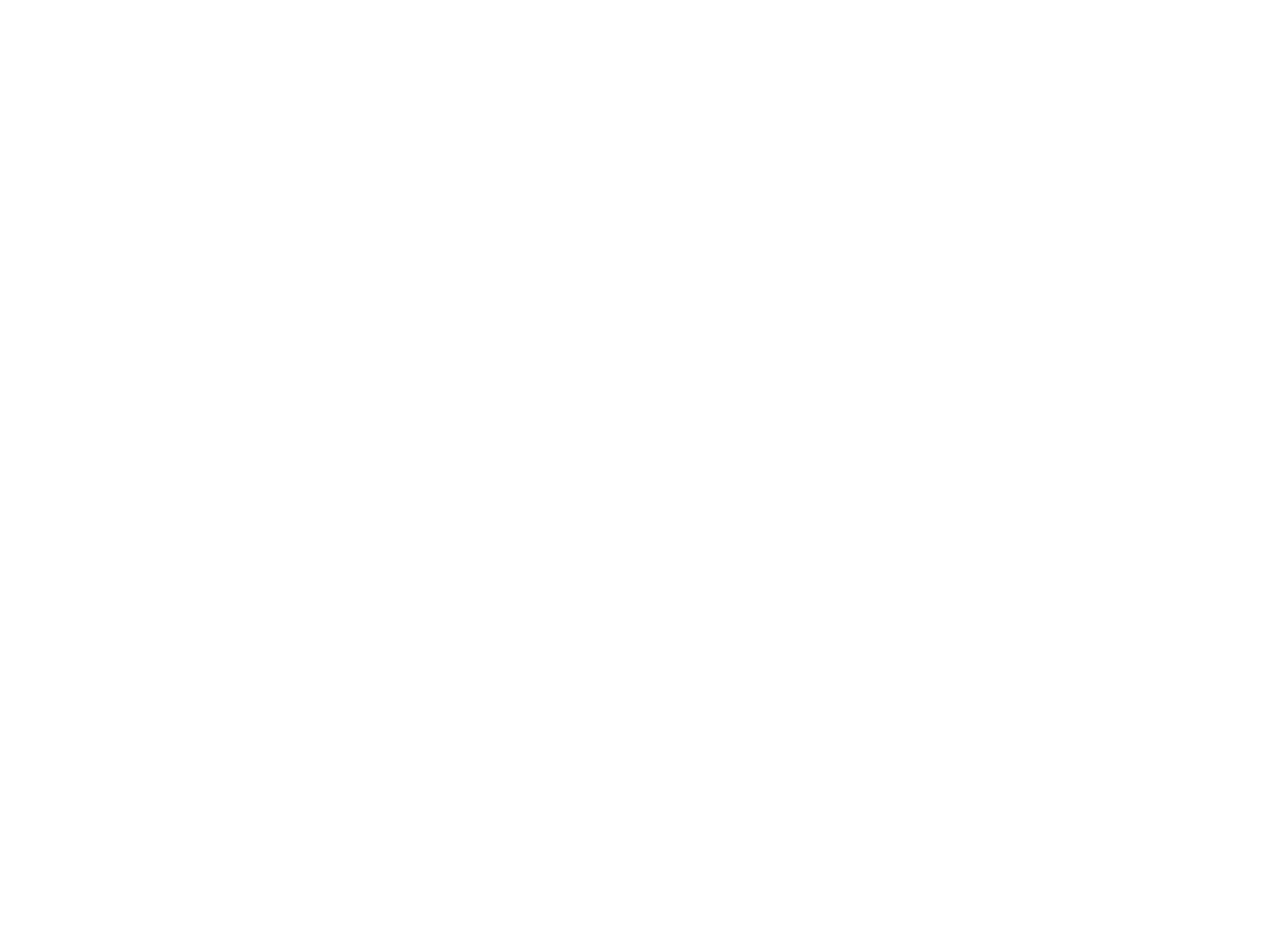
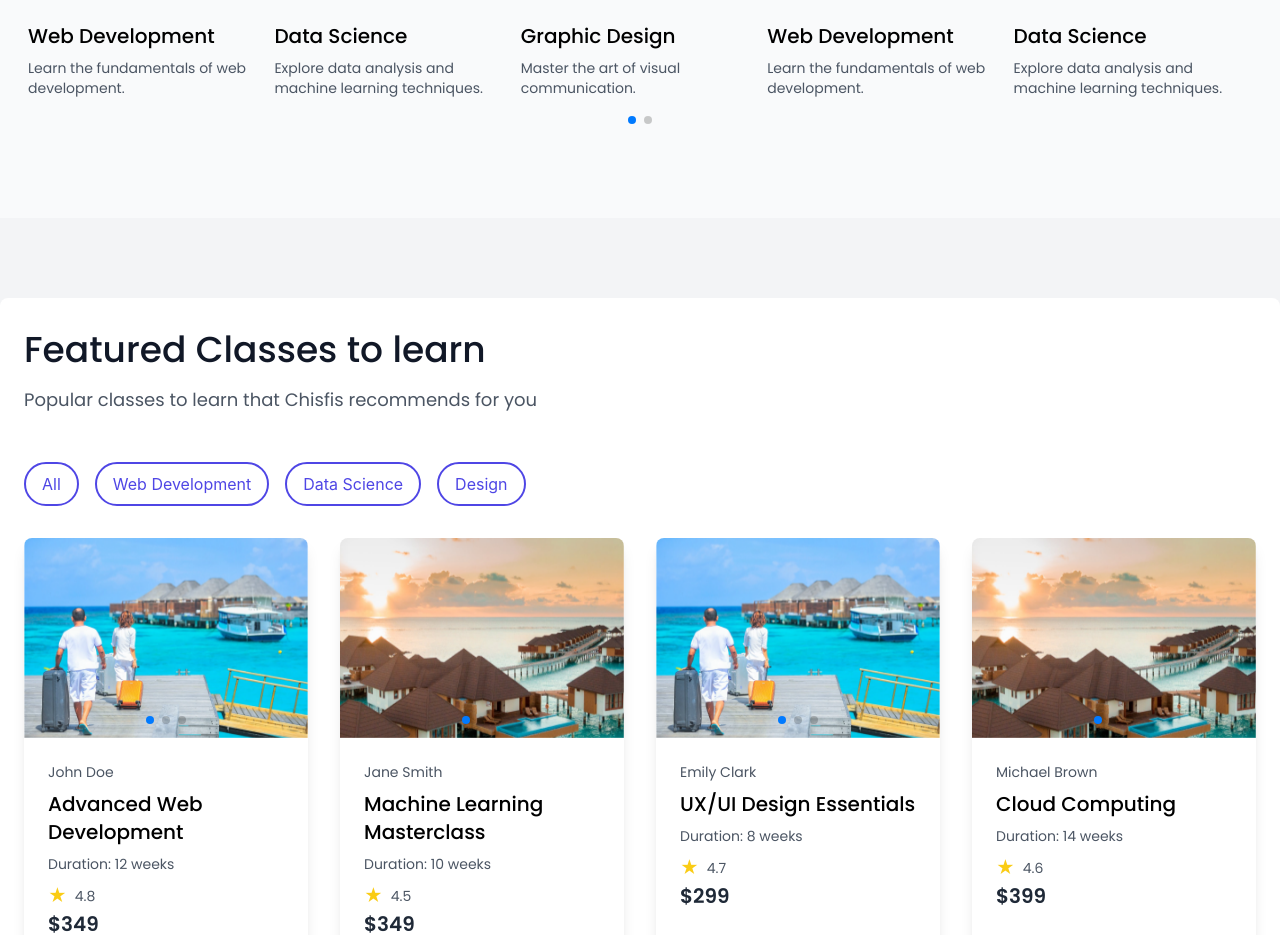
Before and after one commit to junsheng526/lucas-cyber-academy, a React (Create React App) app: page / in a window 1280 px wide. Shown: the part 1382-2317 px from the top of the page. Before the commit the page ends 808 px from the top, so only its background shows below. Built offline with nearby package versions, Linux system fonts and the light colour scheme.

Commit message:
feat: added popular and featured section

```diff
--- /dev/null
+++ b/src/modules/home/FeaturedClassesSection.tsx
@@ -0,0 +1,187 @@
+import React from "react";
+import Text from "../../components/Text";
+import Button from "../../components/Button";
+import { HOME_HERO_1, HOME_HERO_2, HOME_HERO_3 } from "../../assets/assets";
+import { Swiper, SwiperSlide } from "swiper/react";
+import "swiper/css";
+import "swiper/css/pagination";
+import { Pagination } from "swiper/modules";
+
+interface FeaturedCourse {
+  id: number;
+  images: string[];
+  title: string;
+  duration: string;
+  educator: string;
+  rating: number;
+  price: string;
+}
+
+interface FeaturedCardProps {
+  images: string[];
+  title: string;
+  duration: string;
+  educator: string;
+  rating: number;
+  price: string;
+}
+
+const FeaturedCard: React.FC<FeaturedCardProps> = ({
+  images,
+  title,
+  duration,
+  educator,
+  rating,
+  price,
+}) => {
+  return (
+    <div className="bg-white shadow-lg rounded-lg overflow-hidden w-full">
+      <Swiper
+        slidesPerView={1}
+        pagination={{ clickable: true }}
+        modules={[Pagination]}
+      >
+        {images.map((img, index) => (
+          <SwiperSlide key={index}>
+            <img
+              src={img}
+              alt={title}
+              className="w-full h-[200px] object-cover"
+            />
+          </SwiperSlide>
+        ))}
+      </Swiper>
+      <div className="text-start p-6">
+        <Text as="p" className="text-gray-600 text-sm mb-2">
+          {educator}
+        </Text>
+        <Text as="h3" className="text-xl font-medium mb-2">
+          {title}
+        </Text>
+        <Text as="p" className="text-gray-600 text-sm mb-2">
+          {"Duration: " + duration}
+        </Text>
+        <div className="flex items-center">
+          <span className="text-yellow-400 text-lg">&#9733;</span>
+          <Text as="span" className="text-sm text-gray-600 ml-2">
+            {rating.toFixed(1)}
+          </Text>
+        </div>
+        <Text as="p" className="text-xl font-semibold text-gray-800">
+          {price}
+        </Text>
+      </div>
+    </div>
+  );
+};
+
+const featuredCourses: FeaturedCourse[] = [
+  {
+    id: 1,
+    images: [HOME_HERO_1, HOME_HERO_2, HOME_HERO_3],
+    title: "Advanced Web Development",
+    duration: "12 weeks",
+    educator: "John Doe",
+    rating: 4.8,
+    price: "$349",
+  },
+  {
+    id: 2,
+    images: [HOME_HERO_2, HOME_HERO_3, HOME_HERO_1],
+    title: "Machine Learning Masterclass",
+    duration: "10 weeks",
+    educator: "Jane Smith",
+    rating: 4.5,
+    price: "$349",
+  },
+  {
+    id: 3,
+    images: [HOME_HERO_1, HOME_HERO_2, HOME_HERO_3],
+    title: "UX/UI Design Essentials",
+    duration: "8 weeks",
+    educator: "Emily Clark",
+    rating: 4.7,
+    price: "$299",
+  },
+  {
+    id: 4,
+    images: [HOME_HERO_2, HOME_HERO_3, HOME_HERO_1],
+    title: "Cloud Computing",
+    duration: "14 weeks",
+    educator: "Michael Brown",
+    rating: 4.6,
+    price: "$399",
+  },
+  {
+    id: 1,
+    images: [HOME_HERO_1, HOME_HERO_2, HOME_HERO_3],
+    title: "Advanced Web Development",
+    duration: "12 weeks",
+    educator: "John Doe",
+    rating: 4.8,
+    price: "$349",
+  },
+  {
+    id: 2,
+    images: [HOME_HERO_2, HOME_HERO_3, HOME_HERO_1],
+    title: "Machine Learning Masterclass",
+    duration: "10 weeks",
+    educator: "Jane Smith",
+    rating: 4.5,
+    price: "$349",
+  },
+  {
+    id: 3,
+    images: [HOME_HERO_1, HOME_HERO_2, HOME_HERO_3],
+    title: "UX/UI Design Essentials",
+    duration: "8 weeks",
+    educator: "Emily Clark",
+    rating: 4.7,
+    price: "$299",
+  },
+  {
+    id: 4,
+    images: [HOME_HERO_2, HOME_HERO_3, HOME_HERO_1],
+    title: "Cloud Computing",
+    duration: "14 weeks",
+    educator: "Michael Brown",
+    rating: 4.6,
+    price: "$399",
+  },
+];
+
+export const FeaturedClassesSection: React.FC = () => {
+  return (
+    <section className=" text-start py-20 bg-gray-100">
+      <div className="container mx-auto px-6 bg-white rounded-lg shadow-lg p-8">
+        <div className="mb-12">
+          <Text as="h2" className="text-4xl font-medium text-gray-900 mb-4">
+            Featured Classes to learn
+          </Text>
+          <Text as="p" className="text-lg text-gray-600 max-w-xl">
+            Popular classes to learn that Chisfis recommends for you
+          </Text>
+        </div>
+        <div className="flex space-x-4 mb-8">
+          <Button variant="secondary" onClick={() => {}}>
+            All
+          </Button>
+          <Button variant="secondary" onClick={() => {}}>
+            Web Development
+          </Button>
+          <Button variant="secondary" onClick={() => {}}>
+            Data Science
+          </Button>
+          <Button variant="secondary" onClick={() => {}}>
+            Design
+          </Button>
+        </div>
+        <div className="grid grid-cols-1 md:grid-cols-2 lg:grid-cols-4 gap-8">
+          {featuredCourses.map((course) => (
+            <FeaturedCard key={course.id} {...course} />
+          ))}
+        </div>
+      </div>
+    </section>
+  );
+};
--- a/src/modules/home/HeroSection.tsx
+++ b/src/modules/home/HeroSection.tsx
@@ -10,7 +10,6 @@
       style={{ minHeight: "calc(100vh - 64px)" }}
     >
       <div className="container mx-auto px-6 flex items-center justify-between gap-8">
-        {/* Left Section */}
         <div className="w-full lg:w-1/2">
           <Text
             as="h1"
@@ -41,9 +40,7 @@
           </div>
         </div>
 
-        {/* Right Section */}
         <div className="w-full lg:w-1/2 grid grid-cols-3 gap-4 h-[500px]">
-          {/* Left Image Row (2 images) */}
           <div className="grid gap-4">
             <div className="col-span-1">
               <img
@@ -61,7 +58,6 @@
             </div>
           </div>
 
-          {/* Right Image Row (1 image) */}
           <div className="w-full h-full mt-24">
             <img
               src={HOME_HERO_3}
--- /dev/null
+++ b/src/modules/home/PopularCourseSection.tsx
@@ -0,0 +1,125 @@
+import React from "react";
+import Text from "../../components/Text";
+import { HOME_HERO_1, HOME_HERO_2, HOME_HERO_3 } from "../../assets/assets";
+import { Swiper, SwiperSlide } from "swiper/react";
+import "swiper/css";
+import "swiper/css/pagination";
+import { Pagination } from "swiper/modules";
+
+interface Course {
+  id: number;
+  image: string;
+  title: string;
+  description: string;
+}
+
+interface CourseCardProps {
+  image: string;
+  title: string;
+  description: string;
+}
+
+const courses = [
+  {
+    id: 1,
+    image: HOME_HERO_1,
+    title: "Web Development",
+    description: "Learn the fundamentals of web development.",
+  },
+  {
+    id: 2,
+    image: HOME_HERO_2,
+    title: "Data Science",
+    description: "Explore data analysis and machine learning techniques.",
+  },
+  {
+    id: 3,
+    image: HOME_HERO_3,
+    title: "Graphic Design",
+    description: "Master the art of visual communication.",
+  },
+  {
+    id: 4,
+    image: HOME_HERO_1,
+    title: "Web Development",
+    description: "Learn the fundamentals of web development.",
+  },
+  {
+    id: 5,
+    image: HOME_HERO_2,
+    title: "Data Science",
+    description: "Explore data analysis and machine learning techniques.",
+  },
+  {
+    id: 6,
+    image: HOME_HERO_3,
+    title: "Graphic Design",
+    description: "Master the art of visual communication.",
+  },
+];
+
+const CourseCard: React.FC<CourseCardProps> = ({
+  image,
+  title,
+  description,
+}) => {
+  return (
+    <div className="overflow-hidden w-[250px] flex-shrink-0">
+      <img
+        src={image}
+        alt={title}
+        className="rounded-lg  w-[232px] h-[332px] object-cover"
+      />
+      <div className="text-start px-1 py-6">
+        <Text as="h3" className="text-xl font-medium mb-2">
+          {title}
+        </Text>
+        <Text as="p" className="text-gray-600 text-sm mb-4">
+          {description}
+        </Text>
+      </div>
+    </div>
+  );
+};
+
+const PopularCoursesSection: React.FC = () => {
+  return (
+    <section className="py-20 bg-gray-50">
+      <div className="container mx-auto px-6 text-center">
+        {/* Section Title */}
+        <Text as="h2" className="text-4xl font-medium text-gray-900 mb-4">
+          Popular Courses
+        </Text>
+        <Text as="p" className="text-lg text-gray-600 mb-12 max-w-xl mx-auto">
+          Enhance your skills with our top-rated courses designed by industry
+          experts.
+        </Text>
+
+        {/* Carousel Section */}
+        <Swiper
+          slidesPerView={5}
+          pagination={{ clickable: true }}
+          breakpoints={{
+            640: { slidesPerView: 1 },
+            768: { slidesPerView: 2 },
+            1024: { slidesPerView: 5 },
+          }}
+          modules={[Pagination]}
+          className="pb-10"
+        >
+          {courses.map((course) => (
+            <SwiperSlide key={course.id}>
+              <CourseCard
+                image={course.image}
+                title={course.title}
+                description={course.description}
+              />
+            </SwiperSlide>
+          ))}
+        </Swiper>
+      </div>
+    </section>
+  );
+};
+
+export default PopularCoursesSection;
--- a/src/modules/home/home.tsx
+++ b/src/modules/home/home.tsx
@@ -1,12 +1,16 @@
 import Navbar from "../../components/Navbar";
 import Chatbot from "../../layout/chatbot";
+import { FeaturedClassesSection } from "./FeaturedClassesSection";
 import HeroSection from "./HeroSection";
+import PopularCoursesSection from "./PopularCourseSection";
 
 const Home: React.FC = () => {
   return (
     <div className="App">
       <Navbar />
       <HeroSection />
+      <PopularCoursesSection />
+      <FeaturedClassesSection />
       {/* <Chatbot /> */}
     </div>
   );
```
